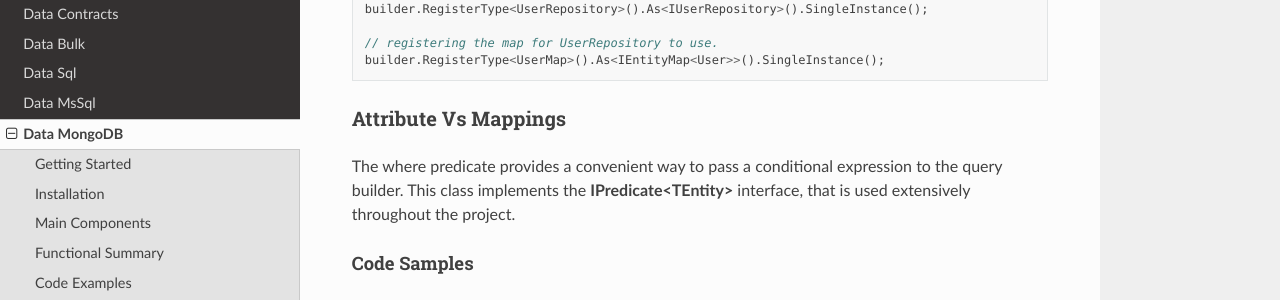
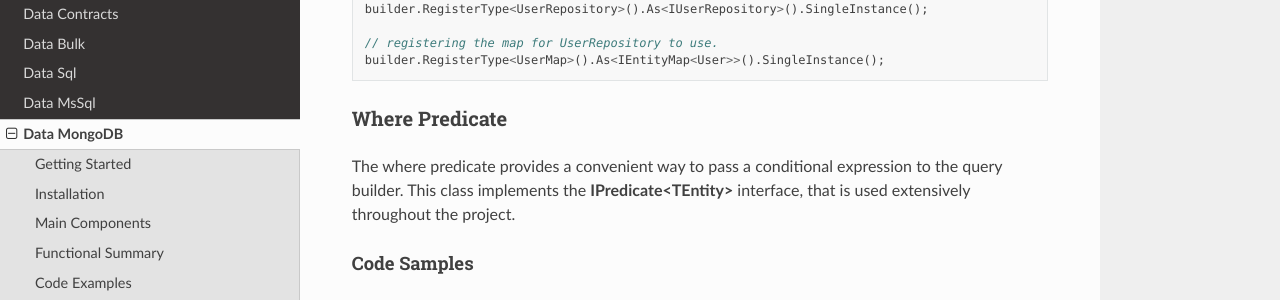
Before and after one commit to BjornWilliams/DocsVersaTul, a Sphinx documentation site: the page built from docs/source/mongodb.rst, in a window 1280 px wide and 900 px high, scrolled down 9165 px. Shown: the part 155-455 px from the top of the window. Built offline with Sphinx 7.4.7 and the Read the Docs theme 2.0.0, drawn with Linux system fonts in a browser that asks for light colours.

Commit message:
Update mongodb.rst

```diff
--- a/docs/source/mongodb.rst
+++ b/docs/source/mongodb.rst
@@ -489,7 +489,7 @@ Code Samples
     // registering the map for UserRepository to use.
     builder.RegisterType<UserMap>().As<IEntityMap<User>>().SingleInstance();
 
-Attribute Vs Mappings
+Where Predicate
 ^^^^^^^^^^^^^^^^^^^^^^
 
 The where predicate provides a convenient way to pass a conditional expression to the query builder.
```
